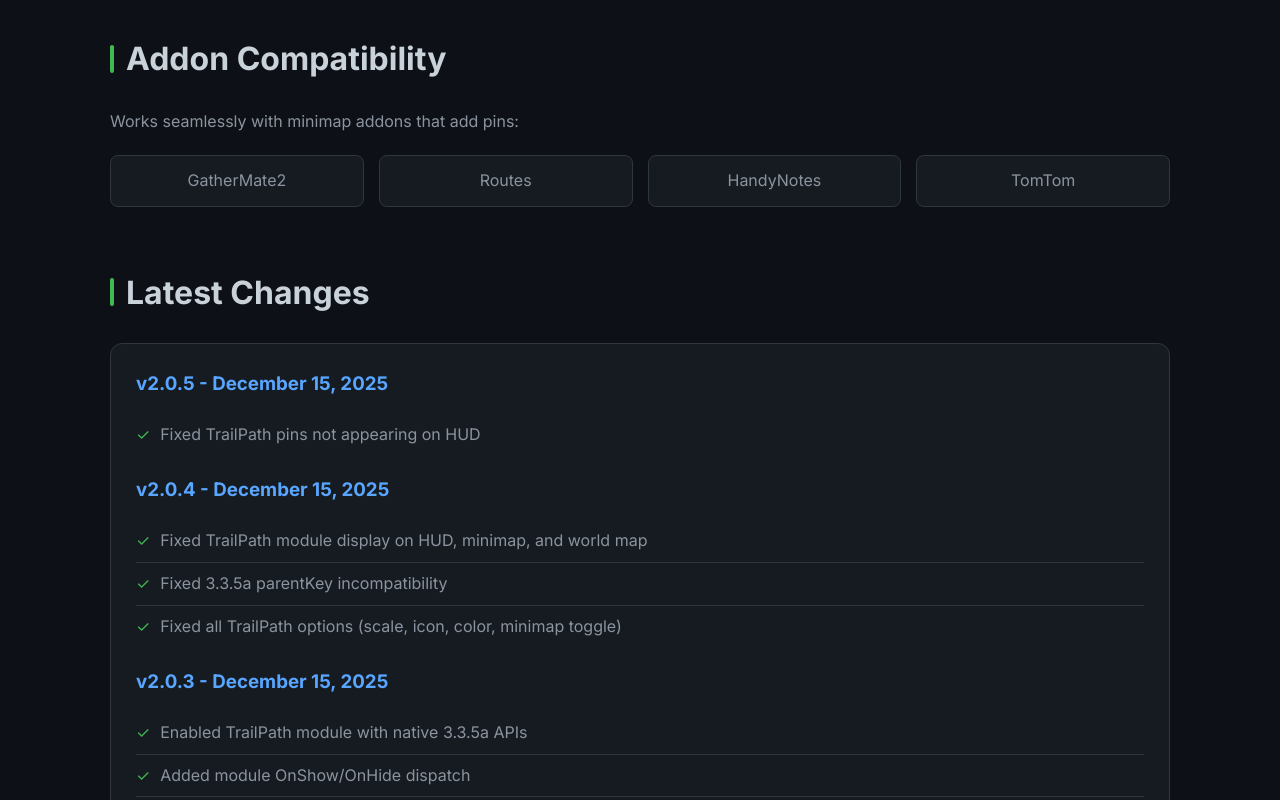
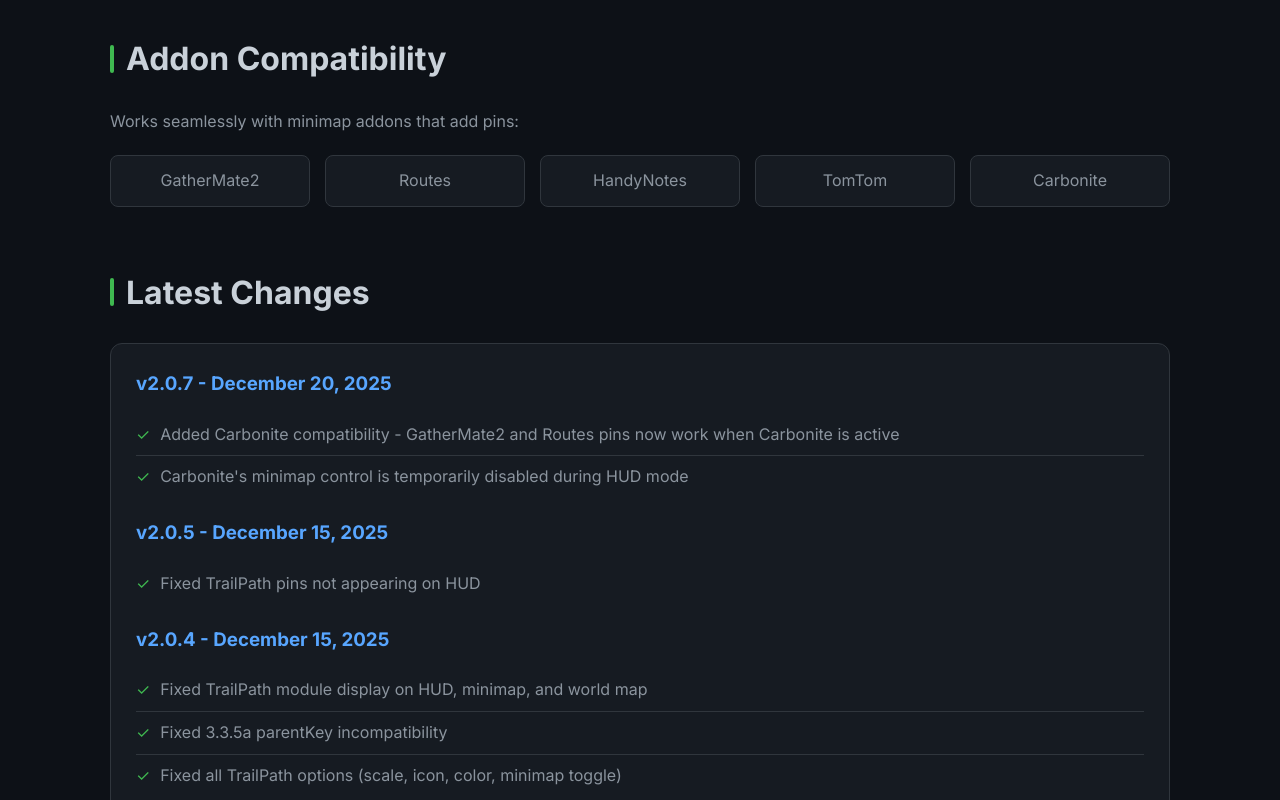
Before and after one commit to Xurkon/FarmHud-Ascension, a plain HTML site: page docs/index.html in a window 1280 px wide. Shown: the part 1809-2609 px from the top of the page. Drawn offline with Linux system fonts and the light colour scheme.

Commit message:
Update docs to v2.0.7

```diff
--- a/docs/index.html
+++ b/docs/index.html
@@ -345,7 +345,7 @@
         <p class="subtitle">Turn your minimap into a transparent HUD for farming resources</p>
 
         <div class="badges">
-            <span class="badge version">v2.0.5</span>
+            <span class="badge version">v2.0.7</span>
             <span class="badge wow">WoW 3.3.5a</span>
             <span class="badge platform">Project Ascension</span>
         </div>
@@ -445,13 +445,21 @@
                 <div class="addon-tag">Routes</div>
                 <div class="addon-tag">HandyNotes</div>
                 <div class="addon-tag">TomTom</div>
+                <div class="addon-tag">Carbonite</div>
             </div>
         </section>
 
         <section>
             <h2>Latest Changes</h2>
             <div class="changelog">
-                <h3>v2.0.5 - December 15, 2025</h3>
+                <h3>v2.0.7 - December 20, 2025</h3>
+                <ul>
+                    <li>Added Carbonite compatibility - GatherMate2 and Routes pins now work when Carbonite is active
+                    </li>
+                    <li>Carbonite's minimap control is temporarily disabled during HUD mode</li>
+                </ul>
+
+                <h3 style="margin-top: 20px;">v2.0.5 - December 15, 2025</h3>
                 <ul>
                     <li>Fixed TrailPath pins not appearing on HUD</li>
                 </ul>
```
